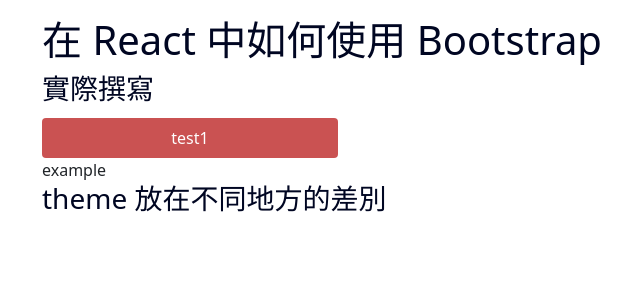
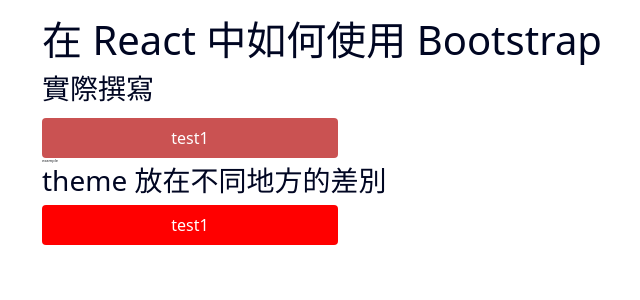
Before and after one commit to vvvvvvii/Ironman, a React (Create React App) app: page / in a window 1280 px wide. Shown: the top 300 px of the page, without its empty margins (6-646 px from the left). Built offline with nearby package versions, Linux system fonts and the light colour scheme.

Commit message:
課程結束

```diff
--- a/src/pages/Memo.js
+++ b/src/pages/Memo.js
@@ -11,13 +11,14 @@
       <Button className="mt-1">test1</Button>
       <p className="fz-1">example</p>
       <h3>theme 放在不同地方的差別</h3>
+      <CustomButton2 theme={theme}>test1</CustomButton2>
     </div>
   );
 }
-// const theme = {
-//   primary: "black",
-//   secondary: "red",
-// };
+const theme = {
+  primary: "black",
+  secondary: "red",
+};
 
 // const CustomButton = styled(Button)`
 //   font-weight: bold;
@@ -26,7 +27,7 @@
 //     background: #000 !important;
 //   }
 // `;
-// const CustomButton2 = styled(Button)`
-//   background: ${(props) => props.theme.secondary};
-// `;
+const CustomButton2 = styled(Button)`
+  background: ${(props) => props.theme.secondary};
+`;
 export default Memo;
--- a/src/styles/globalStyles.js
+++ b/src/styles/globalStyles.js
@@ -24,8 +24,27 @@
 };
 
 const GlobalStyles = createGlobalStyle`
-a{
+  a{
     text-decoration: none;
   }
+  ${theme.fonts.map(
+    (font, fontKey) => css`
+      .fz-${fontKey} {
+        font-size: ${font}rem !important;
+      }
+    `
+  )}
+  ${theme.spacers.map(
+    (spacer, spacerKey) => css`
+      ${["top", "right", "bottom", "left"].map(
+        (dir) => css`
+          .m${dir[0]}-${spacerKey}{
+            margin-${dir}: ${spacer}rem
+          }}
+        `
+      )}
+    `
+  )}
 `;
+
 export default GlobalStyles;
```
